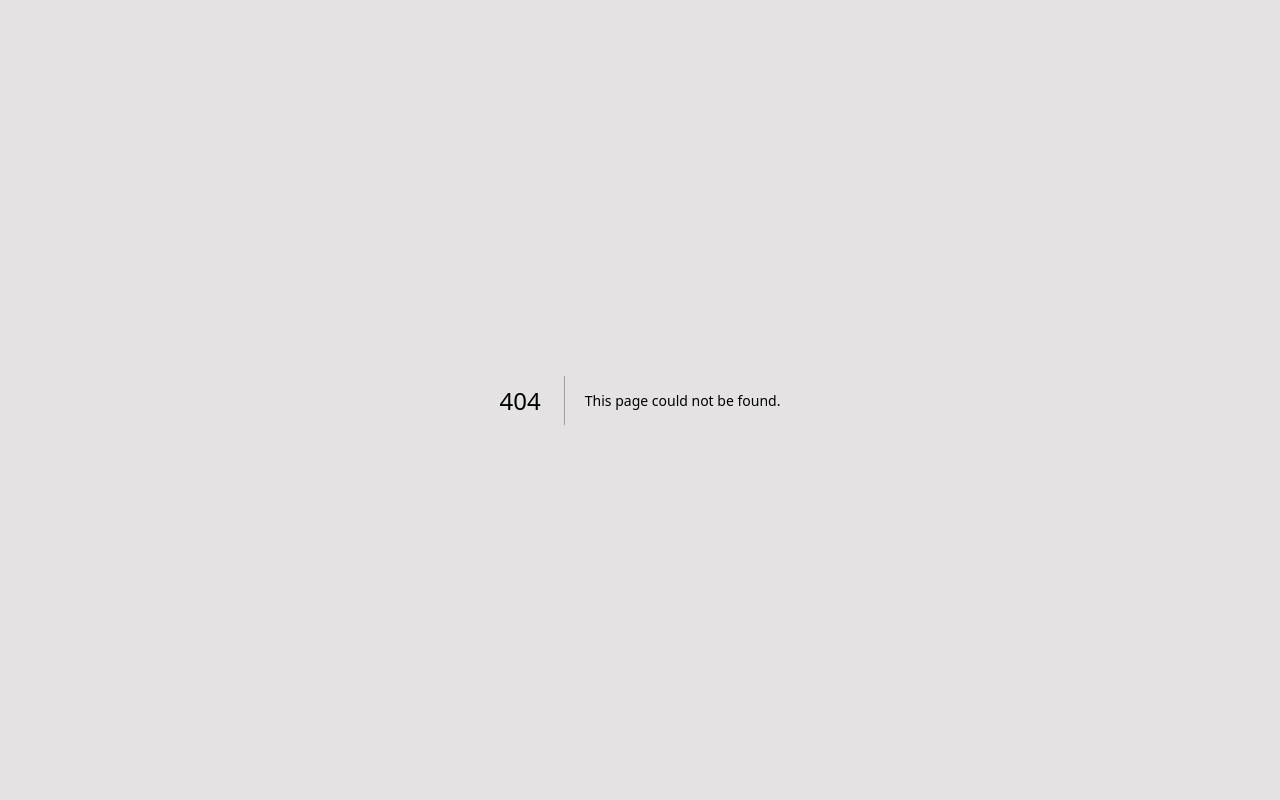
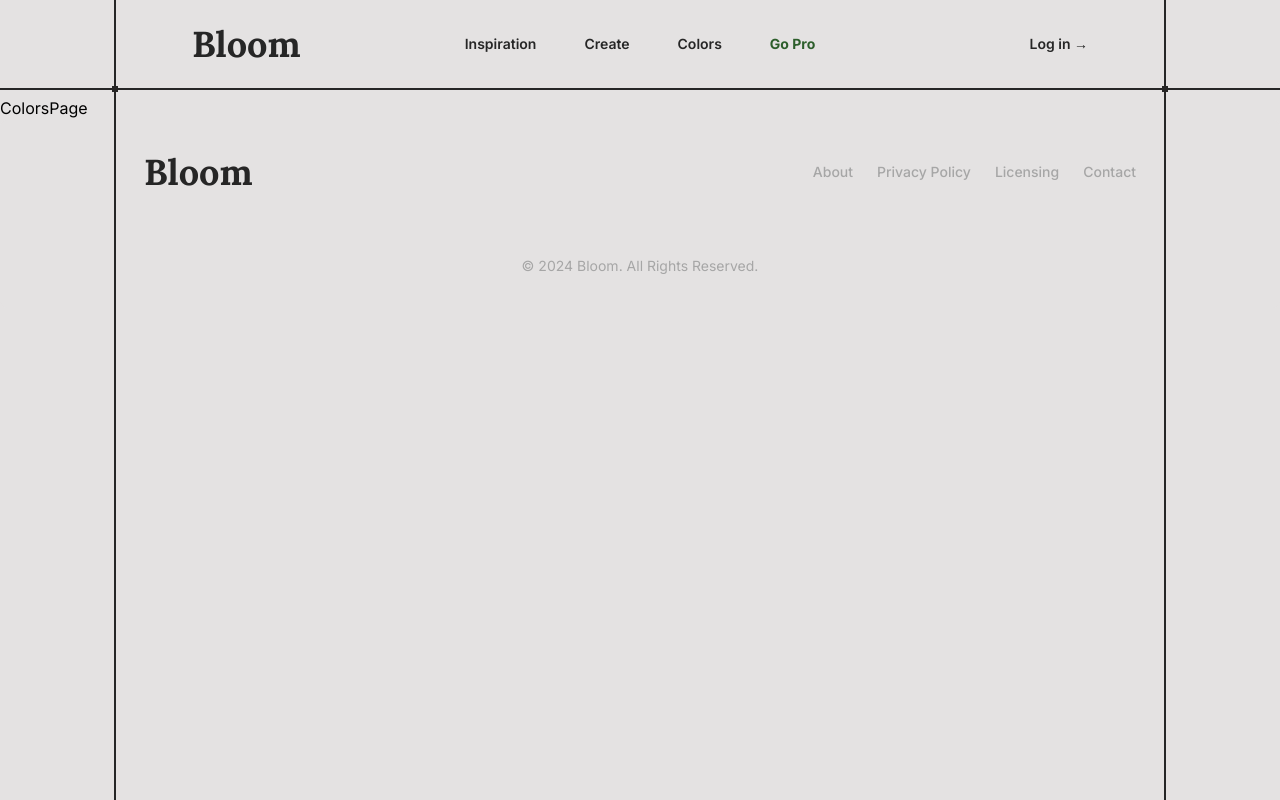
Before and after one commit to SchroederNathan/bloom, a Next.js app: page /colors in a window 1280 px wide. Before the commit this address had no page. Built offline with nearby package versions, Linux system fonts and the light colour scheme.

Commit message:
Implemented NextJS router

```diff
--- /dev/null
+++ b/src/app/colors/page.tsx
@@ -0,0 +1,9 @@
+import React from 'react'
+
+const ColorsPage = () => {
+  return (
+    <div>ColorsPage</div>
+  )
+}
+
+export default ColorsPage
--- a/src/app/components/footer/Footer.tsx
+++ b/src/app/components/footer/Footer.tsx
@@ -1,6 +1,4 @@
-"use client";
 import React, { useState, useEffect } from "react";
-import ThemeToggler from "../ThemeToggler";
 
 const Footer = () => {
   return (
@@ -37,7 +35,6 @@ const Footer = () => {
           </ul>
         </div>
 
-        <ThemeToggler className="mt-3" />
 
         <hr className="my-6 lg:border-none border-outline sm:mx-auto lg:my-8" />
         <span className="block text-sm text-outline sm:text-center">
--- a/src/app/components/nav/NavBar.tsx
+++ b/src/app/components/nav/NavBar.tsx
@@ -3,12 +3,13 @@
 import { useState } from "react";
 import { Dialog } from "@headlessui/react";
 import { Bars3Icon, XMarkIcon } from "@heroicons/react/24/outline";
+import Link from "next/link";
 import ThemeToggler from "../ThemeToggler";
 
 const navigation = [
-  { name: "Inspiration", href: "#" },
-  { name: "Create", href: "#" },
-  { name: "Colors", href: "#" },
+  { name: "Inspiration", href: "/" },
+  { name: "Create", href: "/create" },
+  { name: "Colors", href: "/colors" },
 ];
 
 const NavBar = () => {
@@ -31,14 +32,11 @@ const NavBar = () => {
         <div className="w-1.5 h-1.5 lg:bg-text absolute lg:-bottom-1 lg:-left-12"></div>
         <div className="w-1.5 h-1.5 lg:bg-text absolute lg:-bottom-1 lg:-right-12"></div>
 
-        <nav
-          aria-label="Global"
-          className="flex items-center justify-between p-6 lg:px-8"
-        >
+        <nav aria-label="Global" className="flex items-center justify-between p-6 lg:px-8">
           <div className="flex lg:flex-1">
-            <a href="#" className="-m-1.5 p-1.5">
+            <Link href="/" className="-m-1.5 p-1.5">
               <h1 className="text-text font-lora font-bold text-4xl">Bloom</h1>
-            </a>
+            </Link>
           </div>
           <div className="flex lg:hidden">
             <button
@@ -52,46 +50,32 @@ const NavBar = () => {
           </div>
           <div className="hidden lg:flex lg:gap-x-12">
             {navigation.map((item) => (
-              <a
-                key={item.name}
-                href={item.href}
-                className="text-sm font-semibold leading-6 text-text"
-              >
+              <Link key={item.name} href={item.href} className="text-sm font-semibold leading-6 text-text">
                 {item.name}
-              </a>
+              </Link>
             ))}
-            <a
-              key="Go Pro"
-              href="#"
-              className="text-sm font-bold leading-6 text-primary "
-            >
+            <Link href="/pro" className="text-sm font-bold leading-6 text-primary">
               Go Pro
-            </a>
+            </Link>
           </div>
           <div className="hidden lg:flex lg:flex-1 lg:justify-end">
-            <a href="#" className="text-sm font-semibold leading-6 text-text">
+            <Link href="/login" className="text-sm font-semibold leading-6 text-text">
               Log in <span aria-hidden="true">&rarr;</span>
-            </a>
+            </Link>
           </div>
         </nav>
 
         <Dialog
           open={mobileMenuOpen}
           onClose={handleClose}
-          className={`fixed inset-0 z-50 lg:hidden ${
-            mobileMenuOpen ? "pointer-events-auto" : "pointer-events-none"
-          }`}
+          className={`fixed inset-0 z-50 lg:hidden ${mobileMenuOpen ? "pointer-events-auto" : "pointer-events-none"}`}
         >
           <div className="fixed inset-0 z-50" />
-          <Dialog.Panel
-            className={`fixed shadow-2xl inset-y-0 right-0 z-50 w-full overflow-y-auto bg-background px-6 py-6 sm:max-w-sm sm:ring-1 sm:ring-gray-900/10 transition-transform duration-500 ${animation}`}
-          >
+          <Dialog.Panel className={`fixed shadow-2xl inset-y-0 right-0 z-50 w-full overflow-y-auto bg-background px-6 py-6 sm:max-w-sm sm:ring-1 sm:ring-gray-900/10 transition-transform duration-500 ${animation}`}>
             <div className="flex items-center justify-between">
-              <a href="#" className="-m-1.5 p-1.5">
-                <h1 className="text-text font-lora font-bold text-4xl">
-                  Bloom
-                </h1>
-              </a>
+              <Link href="/" className="-m-1.5 p-1.5">
+                <h1 className="text-text font-lora font-bold text-4xl">Bloom</h1>
+              </Link>
               <button
                 type="button"
                 onClick={handleClose}
@@ -105,31 +89,19 @@ const NavBar = () => {
               <div className="-my-6 divide-y divide-gray-500/10">
                 <div className="space-y-2 py-6">
                   {navigation.map((item) => (
-                    <a
-                      key={item.name}
-                      href={item.href}
-                      className="-mx-3 block rounded-lg px-3 py-2 text-base font-semibold leading-7 text-text font-lora hover:bg-accent"
-                    >
+                    <Link key={item.name} href={item.href} className="-mx-3 block rounded-lg px-3 py-2 text-base font-semibold leading-7 text-text font-lora hover:bg-accent">
                       {item.name}
-                    </a>
+                    </Link>
                   ))}
-                  <a
-                    key="Go Pro"
-                    href="#"
-                    className="-mx-3 block rounded-lg px-3 py-2 text-base font-bold leading-7 text-primary font-lora hover:bg-accent"
-                  >
+                  <Link href="/pro" className="-mx-3 block rounded-lg px-3 py-2 text-base font-bold leading-7 text-primary font-lora hover:bg-accent">
                     Go Pro
-                  </a>
+                  </Link>
                   <ThemeToggler className="mt-3" />
-
                 </div>
                 <div className="py-6">
-                  <a
-                    href="#"
-                    className="-mx-3 block rounded-lg px-3 py-2.5 text-base font-semibold font-lora leading-7 text-text hover:bg-accent"
-                  >
+                  <Link href="/login" className="-mx-3 block rounded-lg px-3 py-2.5 text-base font-semibold font-lora leading-7 text-text hover:bg-accent">
                     Log in
-                  </a>
+                  </Link>
                 </div>
               </div>
             </div>
--- /dev/null
+++ b/src/app/create/page.tsx
@@ -0,0 +1,9 @@
+import React from 'react'
+
+const CreatePage = () => {
+  return (
+    <div>CreatePage</div>
+  )
+}
+
+export default CreatePage
--- a/src/app/globals.css
+++ b/src/app/globals.css
@@ -36,13 +36,7 @@
 }
 
 body {
-  color: rgb(var(--foreground-rgb));
-  background: linear-gradient(
-      to bottom,
-      transparent,
-      rgb(var(--background-end-rgb))
-    )
-    rgb(var(--background-start-rgb));
+
 }
 
 @layer utilities {
--- a/src/app/layout.tsx
+++ b/src/app/layout.tsx
@@ -1,10 +1,20 @@
 import type { Metadata } from "next";
 import { Inter, Lora, Raleway } from "next/font/google";
 import "./globals.css";
+import NavBar from "./components/nav/NavBar";
+import Footer from "./components/footer/Footer";
 
 const inter = Inter({ subsets: ["latin"] });
-const lora = Lora({ subsets: ["latin"], weight: ["400", "700"], variable: "--font-lora" });
-const raleway = Raleway({ subsets: ["latin"], weight: ["400", "700"], variable: "--font-raleway" });
+const lora = Lora({
+  subsets: ["latin"],
+  weight: ["400", "700"],
+  variable: "--font-lora",
+});
+const raleway = Raleway({
+  subsets: ["latin"],
+  weight: ["400", "700"],
+  variable: "--font-raleway",
+});
 
 export const metadata: Metadata = {
   title: "Bloom",
@@ -16,10 +26,18 @@ export default function RootLayout({
 }: Readonly<{
   children: React.ReactNode;
 }>) {
-
   return (
     <html lang="en">
-      <body className={`${inter.className} ${lora.variable} ${raleway.variable} bg-background `}>{children}</body>
+      <body
+        className={`${inter.className} ${lora.variable} ${raleway.variable} bg-background `}
+      >
+        <NavBar />
+        <div className="fixed h-full lg:w-28 ml-1 lg:border-r-2 border-text"></div>
+        <div className="fixed right-0 h-full lg:w-28 mr-1 lg:border-l-2 border-text"></div>
+
+        <main className="pt-24">{children}</main>
+        <Footer />
+      </body>
     </html>
   );
 }
--- a/src/app/page.tsx
+++ b/src/app/page.tsx
@@ -5,11 +5,8 @@ import Search from "./components/Search";
 export default function Home() {
   return (
     <div className="bg-background">
-      <NavBar />
-      <div className="fixed h-full lg:w-28 ml-1 lg:border-r-2 border-text"></div>
-      <div className="fixed right-0 h-full lg:w-28 mr-1 lg:border-l-2 border-text"></div>
 
-      <div className="relative isolate px-6 pt-14 lg:px-8">
+      <div className="relative isolate px-6  lg:px-8">
         <div className="mx-auto max-w-2xl py-32 sm:py-48 lg:py-56">
           <div className="hidden sm:mb-8 sm:flex sm:justify-center">
             <div className="relative rounded-full text-[#262626]/60 dark:text-[#D9D9D9]/60 dark:ring-[#D9D9D9]/20 dark:hover:ring-[#D9D9D9]/30 px-3 py-1 leading-6 font-lora  ring-1 ring-gray-900/10 hover:ring-gray-900/20">
@@ -31,7 +28,6 @@ export default function Home() {
           <Search />
         </div>
       </div>
-      <Footer/>
     </div>
   );
 }
```
Also changed, not shown: 1 other file (tests, documents, lock files or other folders).
